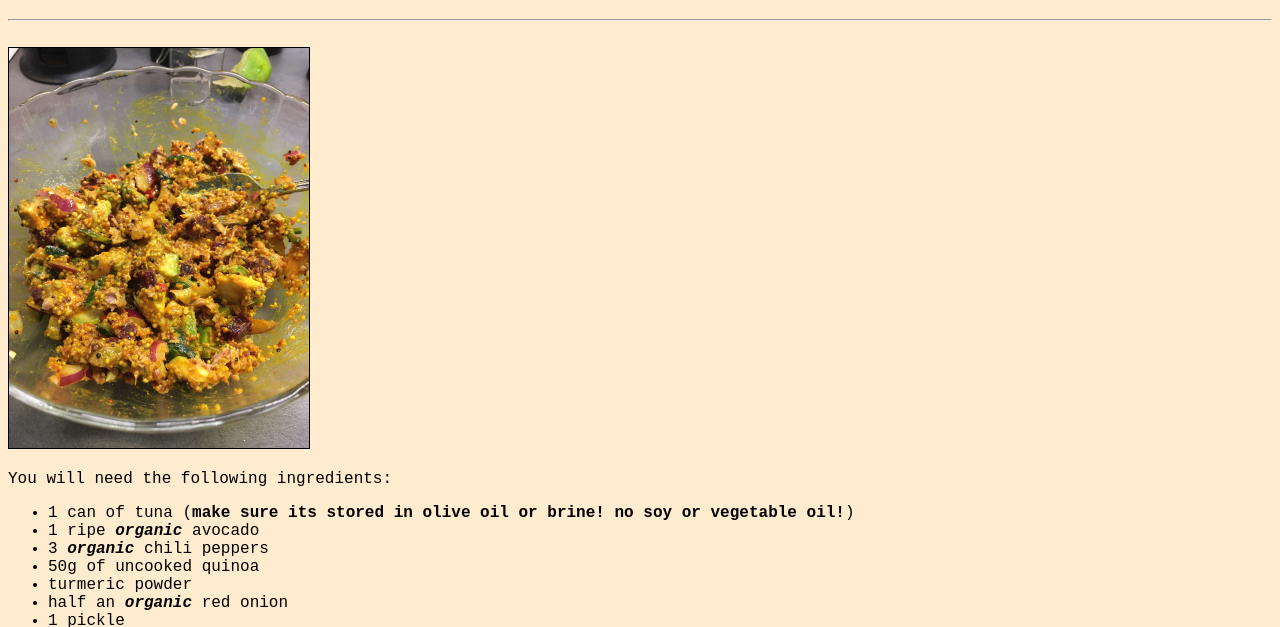
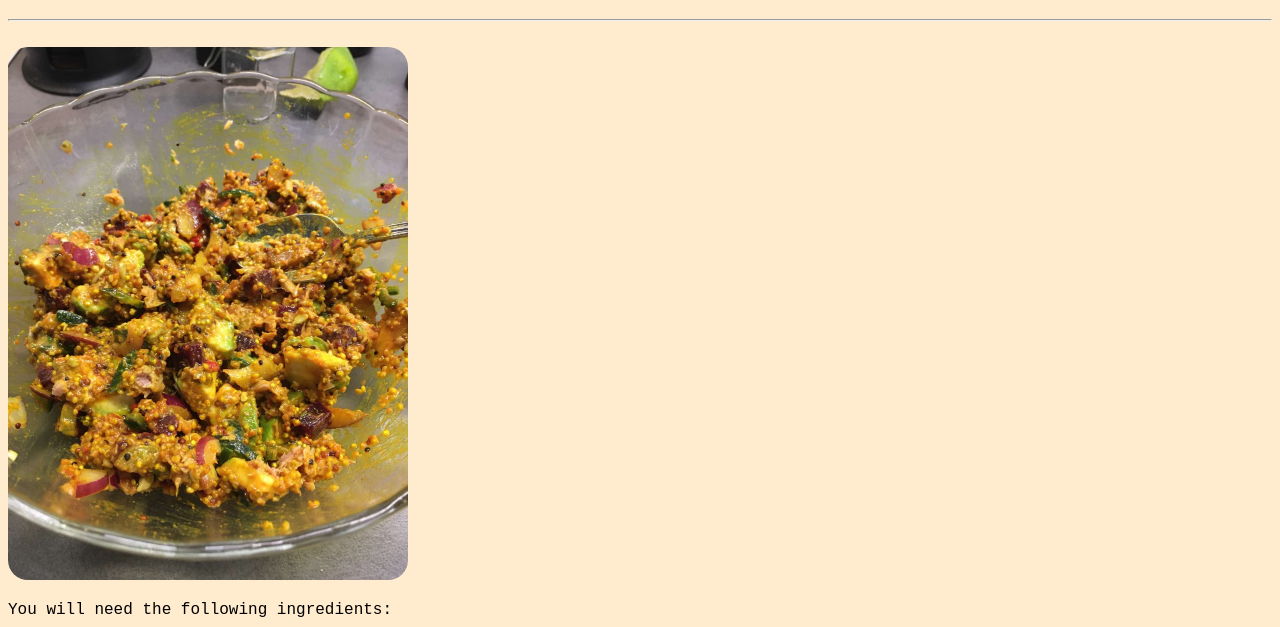
Before and after one commit to jj-attaq/odin-recipes, a plain HTML site: page pages/recipes/spicy-tuna-salad.html in a window 1280 px wide. Shown: the part 95-722 px from the top of the page. Drawn offline with Linux system fonts and the light colour scheme.

Commit message:
moved img styling to style.css

```diff
--- a/css/style.css
+++ b/css/style.css
@@ -5,6 +5,16 @@
 }
 div {
   text-align: justify;
+}
+img {
+  height: auto;
+  width: 400px;
+  border-radius: 20px;
+}
+img.recipes {
+  height: auto;
+  width: 300px;
+  border-radius: 20px;
 }
 
 /* Nav bar style code below */
--- a/pages/recipes/spicy-tuna-salad.html
+++ b/pages/recipes/spicy-tuna-salad.html
@@ -21,13 +21,7 @@
     <hr />
     <br />
     <div>
-      <img
-        src="../../img/salad.jpg"
-        alt="A delicious spicy tuna salad"
-        height="400px"
-        width="300px"
-        border="1px"
-      />
+      <img src="../../img/salad.jpg" alt="A delicious spicy tuna salad" />
     </div>
 
     <div>
```
Also changed, not shown: index.html (+1 -7 lines), pages/recipes/cucumber-sandwich.html (+0 -3 lines), pages/recipes/stew.html (+1 -7 lines).
